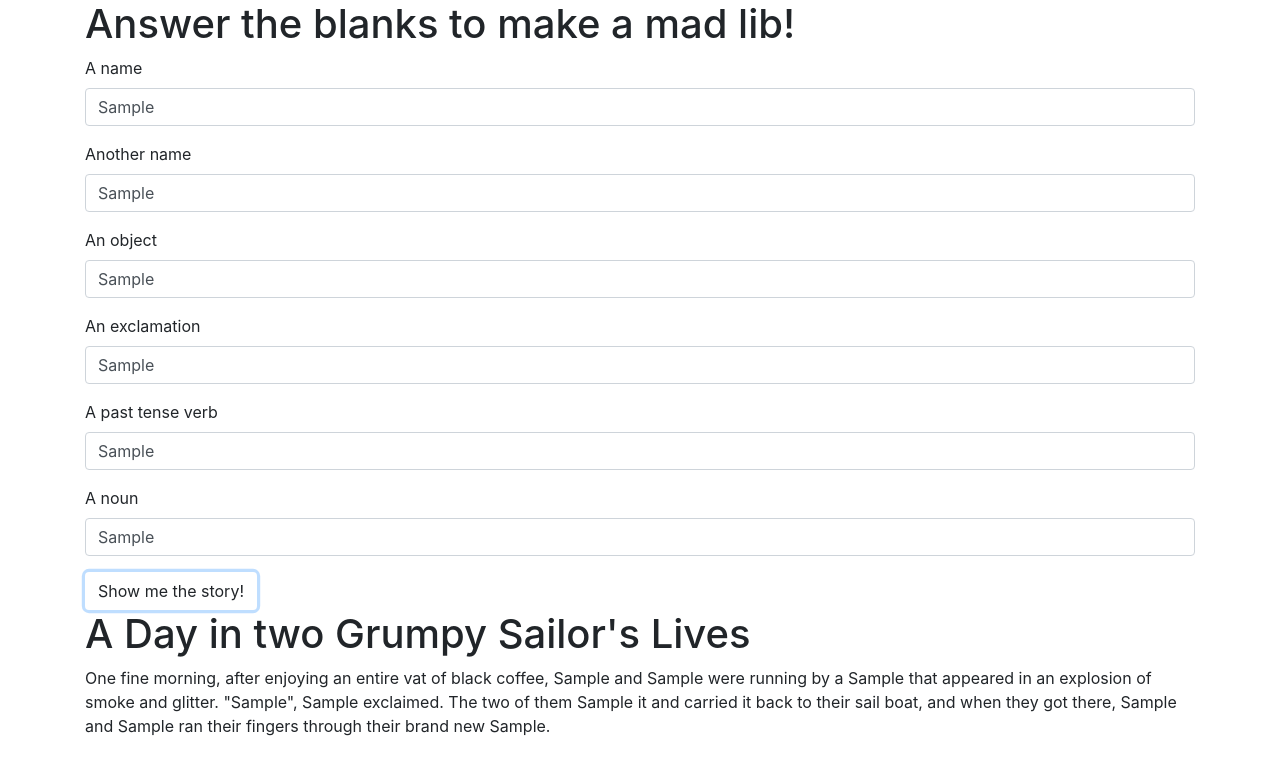
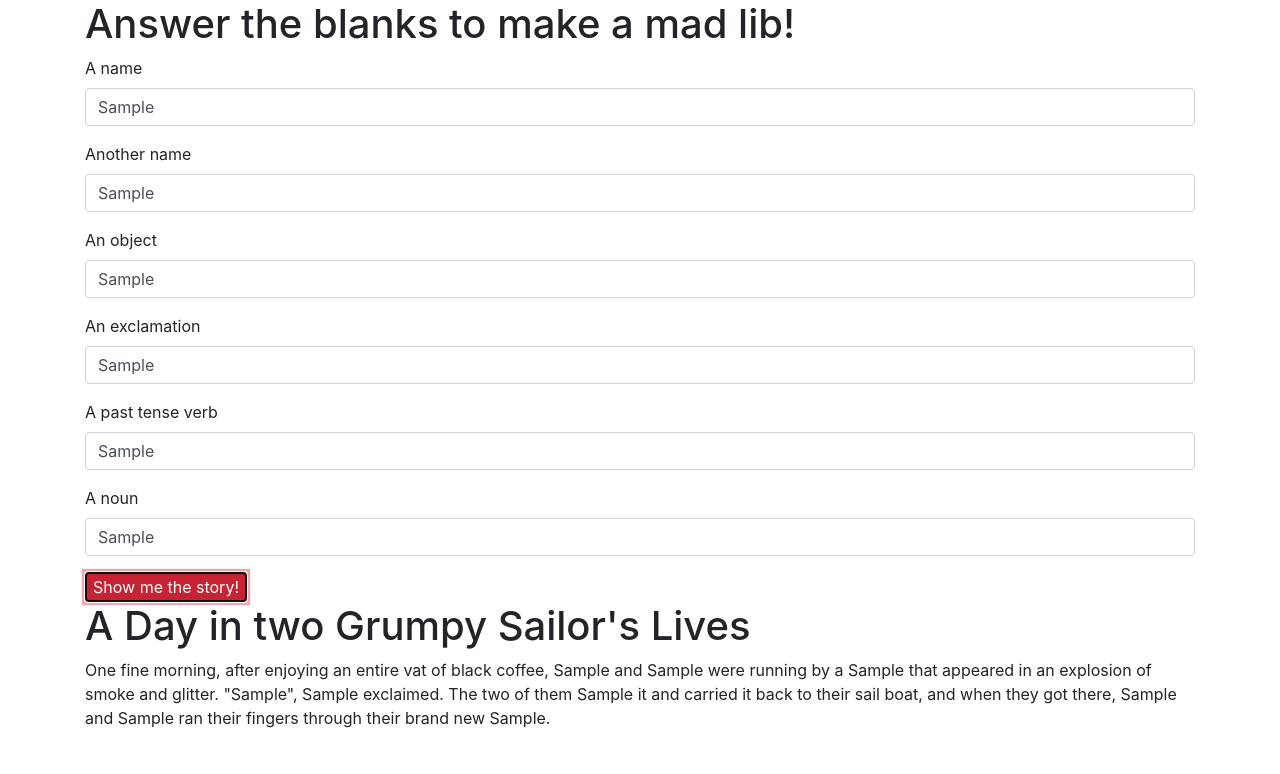
Before and after one commit to yoshimario/refactor-mad-lib, a plain HTML site: page index.html in a window 1280 px wide. Both pictures are taken after typing "Sample", "Sample", "Sample", "Sample", "Sample", "Sample" into the empty fields and a click on the button "Show me the story!". Drawn offline with Linux system fonts and the light colour scheme.

Commit message:
Commit adds loop ffor story.
Co-authored-by: Diego Salazar <salazardiego343@gmail.com>

```diff
--- a/index.html
+++ b/index.html
@@ -37,7 +37,7 @@
           <input id="noun" class="form-control" type="text">
         </div>
 
-        <button type="submit" class="btn">Show me the story!</button>
+        <button type="submit" class="btn-danger">Show me the story!</button>
       </form>
     </div>
     <div id="story">
--- a/js/scripts.js
+++ b/js/scripts.js
@@ -7,15 +7,24 @@ $(document).ready(function() {
     const verbInput = $("input#verb").val();
     const nounInput = $("input#noun").val();
 
-    $(".person1").text(person1Input);
-    $(".person2").text(person2Input);
-    $(".object").text(objectInput);
-    $(".exclamation").text(exclamationInput);
-    $(".verb").text(verbInput);
-    $(".noun").text(nounInput);
+    event.preventDefault();
 
-    $("#story").show();
+   let spanArray = ['person1', 'person2', 'object', 'exclamation', 'verb', 'noun'];
 
-    event.preventDefault();
+   spanArray.forEach(function(span){
+    console.log(span);
+    let thisInput = $('input#' + span).val();
+      $('.' + span).text(thisInput);
+    });
+    $('#story').show();
   });
 });
+
+/* let newArray = ['tag1', 'tag2', 'tag3', 'tag4'];
+
+newArray.forEach(function(news) {
+  let thisInput = $('input#' + news).val();
+  $('.' + news).text(thisInput);
+})
+
+$('#story').show(); */
```
